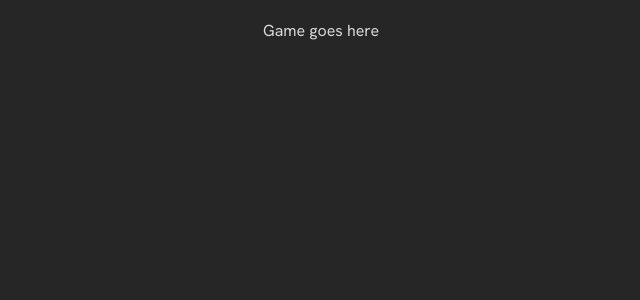
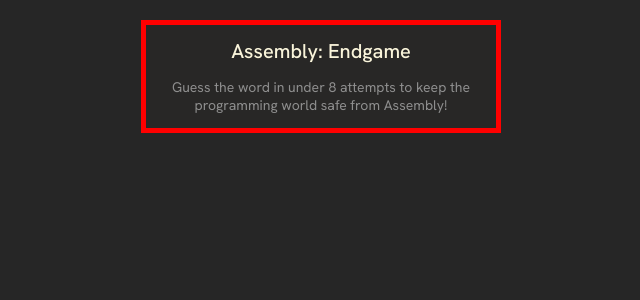
Before and after one commit to arongu321/AronsAssemblyEndgame, a React (Vite) app: page / in a window 1280 px wide. Shown: the top 300 px of the page, without its empty margins (319-959 px from the left). Built offline with nearby package versions, Linux system fonts and the light colour scheme.

Commit message:
Added header section

```diff
--- a/App.jsx
+++ b/App.jsx
@@ -1,33 +1,10 @@
-import React from "react"
-
-/**
- * Project planning:
- *
- *
- * - What are the main containers of elements I need
- *   in this app?
- *  - Header
- *  - Message container for status of game
- *  - Container for letter slots
- *  - Letter keypads
- *  - New game button
- * - What values will need to be saved in state vs.
- *   what values can be derived from the state?
- * - The letter keypad array has to have a state
- * - The actual letters of the word has to also have a state
- * - The number of wrong guesses should be stored in a state
- * - The game status can be derived for the state of the actual letters of word
- * - How will the user interact with the app? What
- *   events do I need to handle?
- * The user will click on the letter keypads to reveal the letters on the word
- * and press on new game to start a new game
- * User can also use the keyboard to toggle between the letter keypads
- */
+import React from 'react';
+import Header from './components/Header';
 
 export default function Hangman() {
     return (
         <main>
-            Game goes here
+            <Header />
         </main>
-    )
+    );
 }
--- /dev/null
+++ b/components/Header.jsx
@@ -0,0 +1,11 @@
+export default function Header() {
+    return (
+        <header className="header">
+            <h1 className="title">Assembly: Endgame</h1>
+            <p className="instructions">
+                Guess the word in under 8 attempts to keep the programming world
+                safe from Assembly!
+            </p>
+        </header>
+    );
+}
--- a/index.css
+++ b/index.css
@@ -4,11 +4,36 @@
 
 body {
     margin: 0;
-    font-family: "Hanken Grotesk", Arial, sans-serif;
+    font-family: 'Hanken Grotesk', Arial, sans-serif;
     background-color: #262626;
-    color: #D9D9D9;
+    color: #d9d9d9;
     padding: 20px;
     height: 100vh;
     display: flex;
     justify-content: center;
 }
+
+/* Main content */
+main {
+    max-width: 594px;
+    max-height: 726px;
+    background-color: #282726;
+    border: 5px solid red;
+}
+
+/* Header */
+header.header {
+    text-align: center;
+}
+
+header.header > h1.title {
+    font-size: 1.25rem;
+    font-weight: 500;
+    color: #f9f4da;
+}
+
+header.header > p.instructions {
+    font-size: 0.875rem;
+    color: #8e8e8e;
+    max-width: 350px;
+}
```
